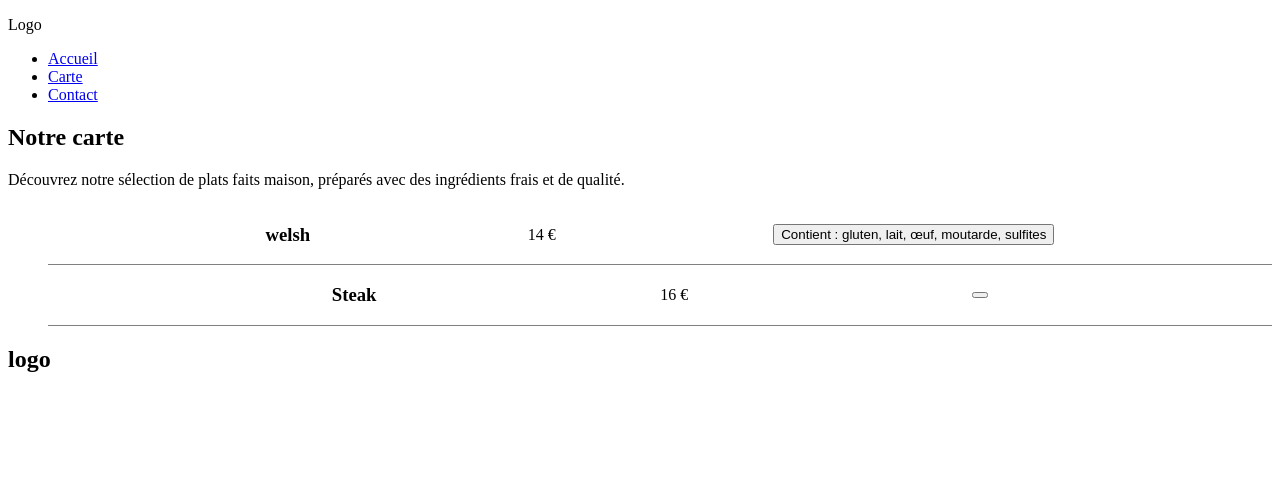
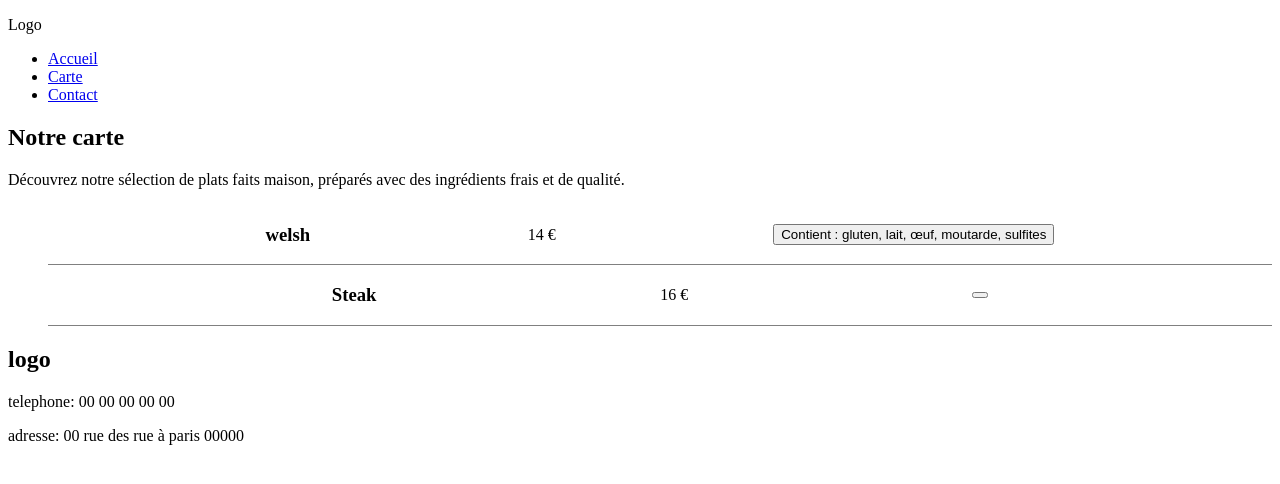
Before and after one commit to deknuydtbenjamin/restau, a React (Vite) app: page / in a window 1280 px wide. Shown: the top 484 px of the page. Built offline with nearby package versions, Linux system fonts and the light colour scheme.

Commit message:
feat: add adress

```diff
--- a/src/components/footer/Footer.tsx
+++ b/src/components/footer/Footer.tsx
@@ -4,6 +4,10 @@ export default function Footer() {
     return(
         <section>
             <h2>logo</h2>
+            <section>
+                <p>telephone: 00 00 00 00 00</p>
+                <p>adresse: 00 rue des rue à paris 00000 </p>
+            </section>
 
         </section>
     )
```
